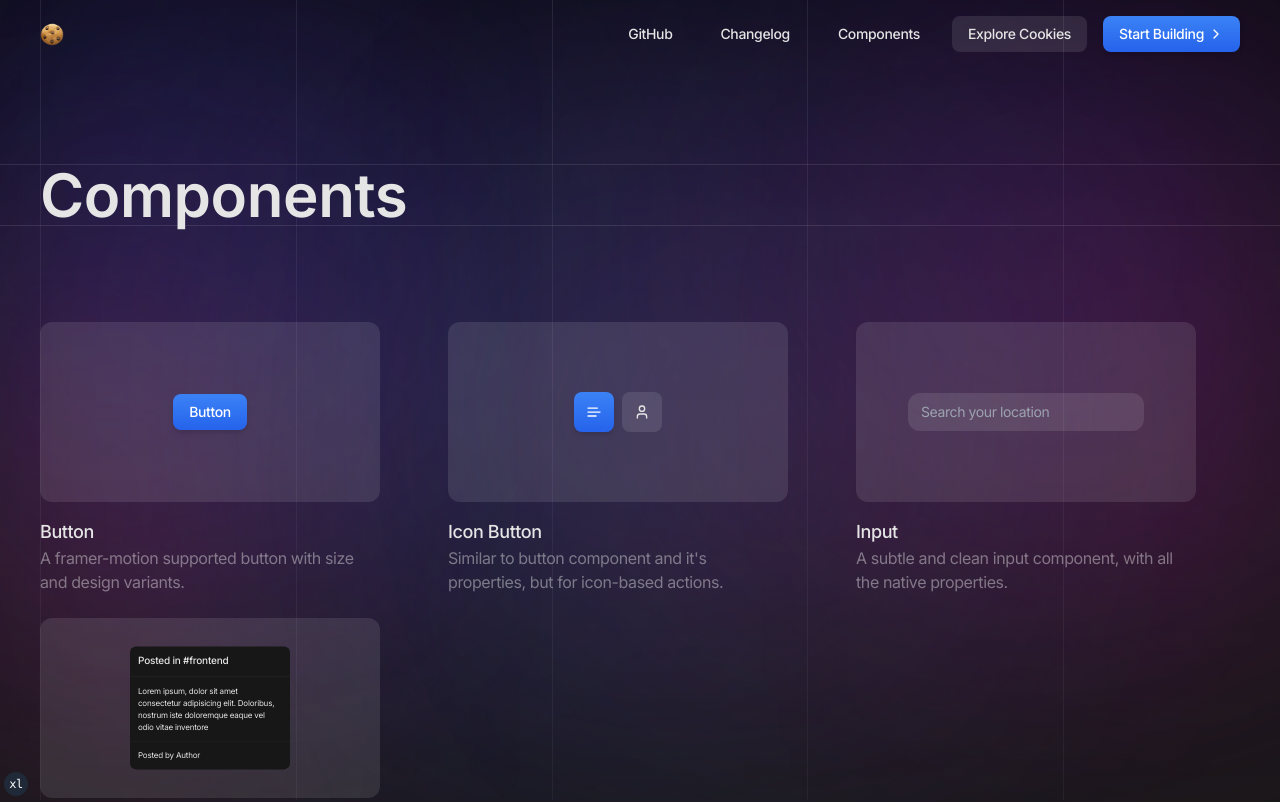
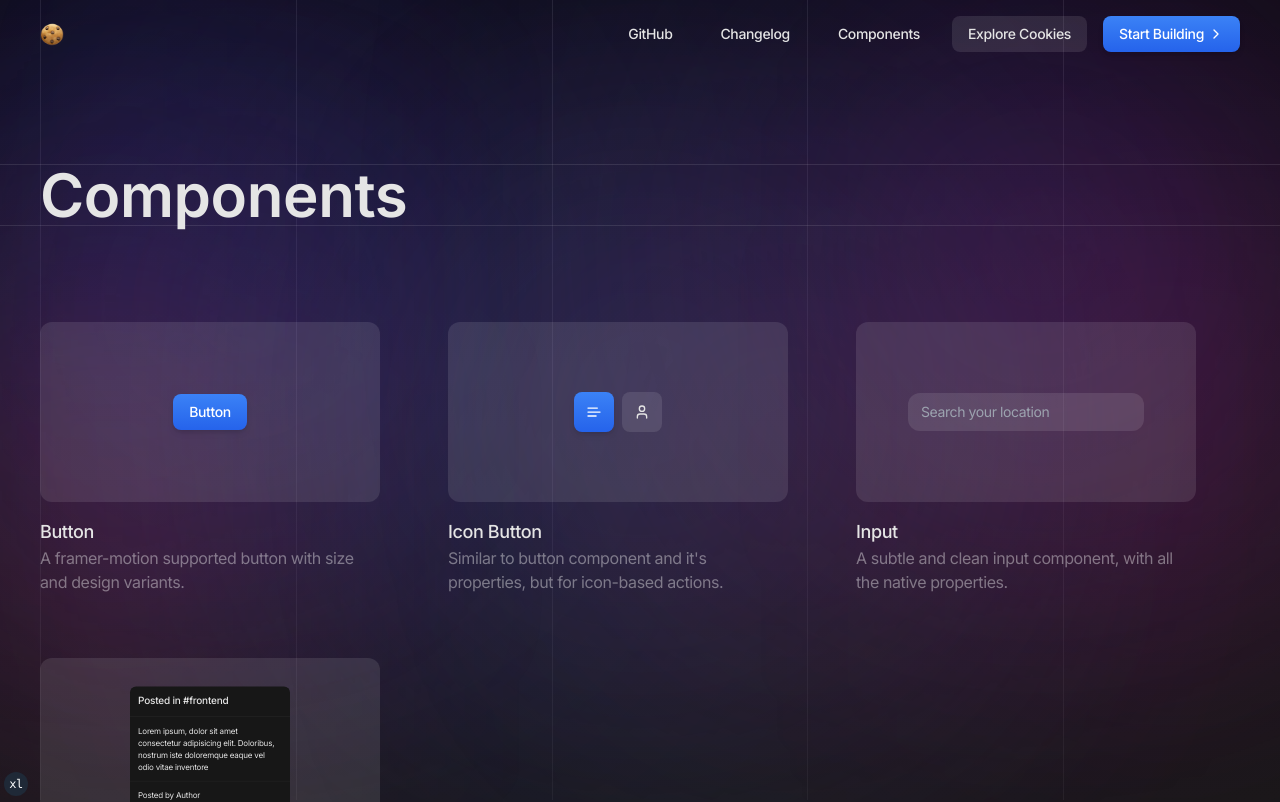
Before and after one commit to with-tw/cookies, a Next.js app: page /components in a window 1280 px wide. Shown: the top 802 px of the page. Built offline with nearby package versions, Linux system fonts and the light colour scheme; no server answers.

Commit message:
✨ Improve spacing between components grid items

```diff
--- a/app/components/page.tsx
+++ b/app/components/page.tsx
@@ -15,7 +15,7 @@ export default function ComponentsPage() {
         </ResponsiveControl>
       </PageHeader>
       <div className="components-list-container mt-12">
-        <ResponsiveControl className="grid grid-cols-3 gap-6 max-xl:grid-cols-2 max-md:grid-cols-1">
+        <ResponsiveControl className="grid grid-cols-3 gap-6 gap-y-16 max-xl:grid-cols-2 max-md:grid-cols-1">
           {ComponentsList.map(
             (component: ComponentListItemType, index: number) => {
               return (
```
